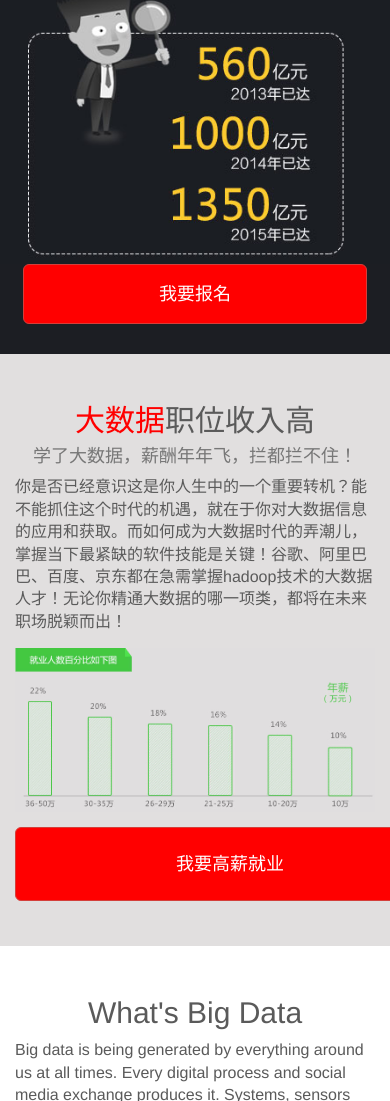
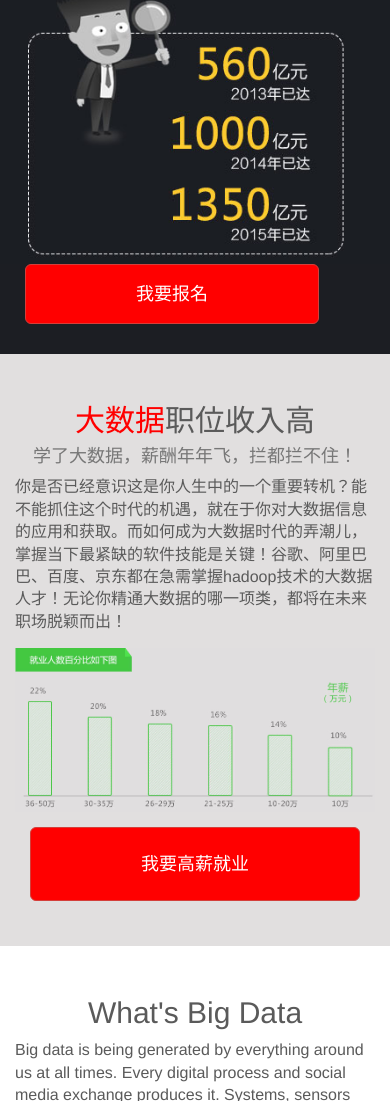
Before and after one commit to zhiwen/niuren, a plain HTML site: page pages/index.html in a window 390 px wide. Shown: the part 1123-2224 px from the top of the page. Drawn offline with Linux system fonts and the light colour scheme.

Commit message:
添加响应式浏览

```diff
--- a/pages/index.html
+++ b/pages/index.html
@@ -94,10 +94,10 @@
 
         <div class="row featurette">
             <div class="col-md-7">
-                <img class="featurette-image img-responsive center-block" src="../static/images/index/prospect_img01.jpg" alt="Generic placeholder image">
+                <img class=" img-responsive center-block" src="../static/images/index/prospect_img01.jpg" alt="Generic placeholder image">
             </div>
             <div class="col-md-5">
-                <img class="featurette-image img-responsive center-block" src="../static/images/index/prospect_img02.jpg" alt="Generic placeholder image">
+                <img class=" img-responsive center-block" src="../static/images/index/prospect_img02.jpg" alt="Generic placeholder image">
                 <button class="btn btn-danger btn-lg btn-submit-name center-block">我要报名</button>
             </div>
         </div>
--- a/static/css/index/index.css
+++ b/static/css/index/index.css
@@ -38,6 +38,7 @@
 
 .btn-submit-name {
     padding: 17px 135px;
+    margin-left: 110px;
     background: red;
 }
 
@@ -76,3 +77,13 @@ h3 span, .label-default {
         padding-top:20px;
     }
 }
+
+@media (max-width: 786px) {
+    .btn-submit-name {
+        padding:17px 110px;
+        margin-left: 25px;
+    }
+    .btn-submit-to-work {
+        padding:24px 110px;
+    }
+}
```
